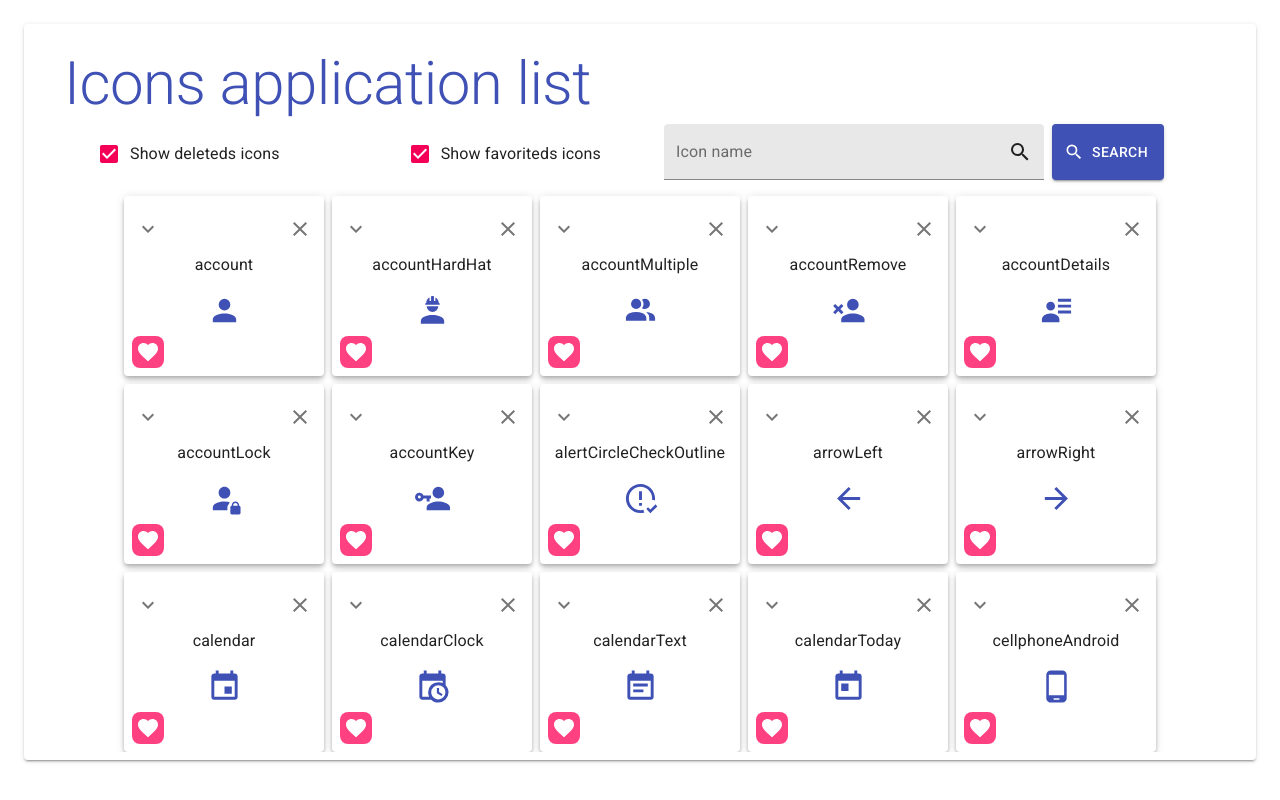
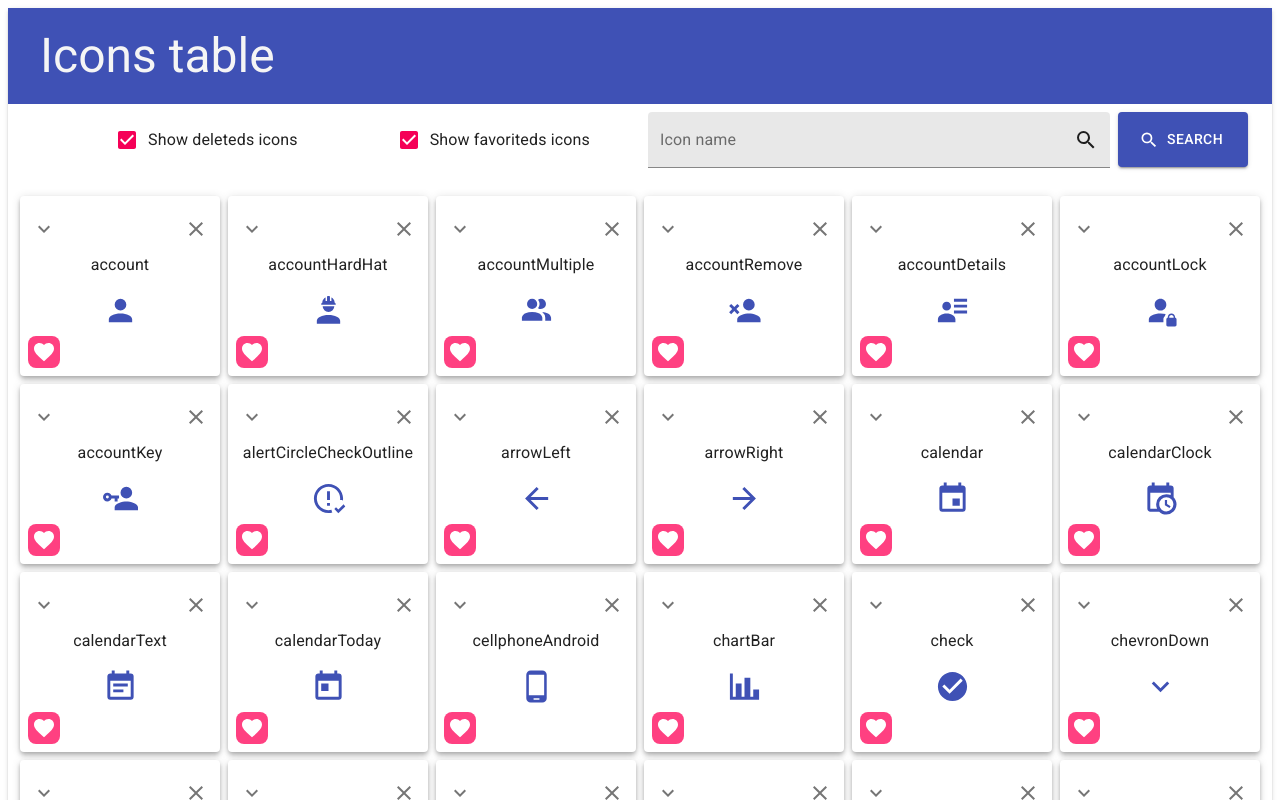
Before and after one commit to Zordanppp/Management-grid-elements, a React (Create React App) app: page / in a window 1280 px wide. Shown: the top 800 px of the page. Built offline with nearby package versions, Linux system fonts and the light colour scheme.

Commit message:
adding Header component and adjust main layout

```diff
--- a/src/App.tsx
+++ b/src/App.tsx
@@ -1,16 +1,12 @@
 import React from 'react';
 
-import Main from './pages/Main';
+import IconsCardsTable from './pages/IconsCardsTable';
 
-import { useStyles } from './styles';
+// import { useStyles } from './styles';
 
-function App() {
-  const classes = useStyles();
-  return (
-    <div className={classes.container}>
-      <Main />
-    </div>
-  );
-}
+const App: React.FC = () => {
+  // const classes = useStyles();
+  return <IconsCardsTable />;
+};
 
 export default App;
--- a/src/components/Card/CardHeader/index.tsx
+++ b/src/components/Card/CardHeader/index.tsx
@@ -39,11 +39,8 @@ const CardHeader: React.FC<CardHeaderProps> = ({
         </IconButton>
       </Tooltip>
       <Tooltip title={deleteds.includes(iconName) ? 'Activate' : 'Deactivate'}>
-        <IconButton>
-          <Icon
-            name={deleteds.includes(iconName) ? 'moonNew' : 'close'}
-            onClick={() => handleDeleteIcon(iconName)}
-          />
+        <IconButton onClick={() => handleDeleteIcon(iconName)}>
+          <Icon name={deleteds.includes(iconName) ? 'moonNew' : 'close'} />
         </IconButton>
       </Tooltip>
     </div>
--- /dev/null
+++ b/src/components/Header/index.tsx
@@ -0,0 +1,24 @@
+import React from 'react';
+
+import Grid from '@material-ui/core/Grid';
+import Typography from '@material-ui/core/Typography';
+
+import { useStyles } from './styles';
+
+interface HeaderProps {
+  title: string;
+}
+
+const Header: React.FC<HeaderProps> = ({ title }) => {
+  const classes = useStyles();
+
+  return (
+    <Grid item className={classes.container}>
+      <Typography variant="h3" className={classes.title}>
+        {title}
+      </Typography>
+    </Grid>
+  );
+};
+
+export default Header;
--- /dev/null
+++ b/src/components/Header/styles.ts
@@ -0,0 +1,18 @@
+import { Theme, makeStyles } from '@material-ui/core/styles';
+
+export const useStyles = makeStyles((theme: Theme) => ({
+  container: {
+    width: '100%',
+    minHeight: '12vh',
+    display: 'flex',
+    alignItems: 'center',
+    justifyContent: 'flex-start',
+    paddingLeft: theme.spacing(2),
+    background: theme.palette.primary.main,
+  },
+
+  title: {
+    margin: theme.spacing(2),
+    color: theme.palette.grey[100],
+  },
+}));
--- a/src/pages/Main/index.tsx
+++ b/src/pages/IconsCardsTable/index.tsx
@@ -11,6 +11,7 @@ import InputAdornment from '@material-ui/core/InputAdornment';
 import Checkbox from '@material-ui/core/Checkbox';
 
 import Icon from 'components/Icon';
+import Header from 'components/Header';
 import Card from 'components/Card';
 
 import svgIcons from 'components/Icon/svgIconPaths';
@@ -19,7 +20,7 @@ import { AvailableIcons } from 'components/Icon/types';
 
 import { useStyles } from './styles';
 
-function App() {
+const IconsCardsTable: React.FC = () => {
   const classes = useStyles();
   const methods = useForm();
 
@@ -53,7 +54,16 @@ function App() {
 
   const Filters = useMemo(
     () => (
-      <Grid container justify="space-between" alignItems="center">
+      <Grid
+        container
+        item
+        xs={12}
+        sm={12}
+        justify="space-between"
+        alignItems="center"
+        className={classes.filters}
+      >
+        <Grid item className={classes.checkboxes} xs={12} sm={6}>
           <Grid className={classes.checkboxShowDeleteds}>
             <Checkbox
               checked={showDeleteds}
@@ -61,6 +71,7 @@ function App() {
             />
             <Typography>Show deleteds icons</Typography>
           </Grid>
+
           <Grid className={classes.checkboxShowDeleteds}>
             <Checkbox
               checked={showFavoriteds}
@@ -68,6 +79,8 @@ function App() {
             />
             <Typography>Show favoriteds icons</Typography>
           </Grid>
+        </Grid>
+        <Grid item className={classes.search} xs={12} sm={6}>
           <form
             className={classes.form}
             onSubmit={methods.handleSubmit(handleSearchIcon)}
@@ -101,12 +114,16 @@ function App() {
             </Grid>
           </form>
         </Grid>
+      </Grid>
     ),
     [
       classes.searchButton,
       classes.searchField,
       classes.form,
       classes.checkboxShowDeleteds,
+      classes.filters,
+      classes.checkboxes,
+      classes.search,
       handleSearchIcon,
       methods,
       showDeleteds,
@@ -116,17 +133,13 @@ function App() {
 
   return (
     <Paper elevation={2} className={classes.container}>
-      <Grid container justify="flex-start">
-        <Typography variant="h2" className={classes.title}>
-          Icons application list
-        </Typography>
-      </Grid>
-
+      <Header title="Icons table" />
       {Filters}
       <Grid container className={classes.iconsBox}>
         {showFavoriteds &&
           favorites.map((iconName) => (
             <Card
+              key={iconName}
               iconName={iconName}
               deleteds={deleteds}
               setDeleteds={setDeleteds}
@@ -140,6 +153,7 @@ function App() {
                 !favorites.includes(iconName) &&
                 !deleteds.includes(iconName) && (
                   <Card
+                    key={iconName}
                     iconName={iconName}
                     deleteds={deleteds}
                     setDeleteds={setDeleteds}
@@ -152,6 +166,7 @@ function App() {
               (iconName) =>
                 !favorites.includes(iconName) && (
                   <Card
+                    key={iconName}
                     iconName={iconName}
                     deleteds={deleteds}
                     setDeleteds={setDeleteds}
@@ -163,6 +178,6 @@ function App() {
       </Grid>
     </Paper>
   );
-}
+};
 
-export default App;
+export default IconsCardsTable;
--- a/src/pages/Main/styles.ts
+++ b/src/pages/IconsCardsTable/styles.ts
@@ -5,39 +5,52 @@ export const useStyles = makeStyles((theme: Theme) => ({
     display: 'flex',
     flexDirection: 'column',
     width: '100%',
-    maxWidth: 1600,
-    height: 720,
-    padding: theme.spacing(1),
-    margin: theme.spacing(2),
-  },
-
-  title: {
-    margin: 16,
-    paddingLeft: 16,
-    height: 60,
-    color: theme.palette.primary.main,
+    paddingBottom: theme.spacing(1),
+    maxWidth: 1650,
+    minHeight: 720,
   },
 
   form: {
-    width: 500,
-    height: 60,
-    marginRight: theme.spacing(10.5),
+    width: '100%',
+    paddingLeft: theme.spacing(1),
+    paddingRight: theme.spacing(2),
+  },
+
+  filters: {
+    maxHeight: 100,
+    padding: theme.spacing(1),
+  },
+
+  checkboxes: {
+    height: '100%',
+    display: 'flex',
+    alignItems: 'center',
+    justifyContent: 'space-evenly',
+  },
+
+  search: {
+    height: '100%',
+    display: 'flex',
+    alignItems: 'center',
+    justifyContent: 'flex-end',
   },
 
   checkboxShowDeleteds: {
     display: 'flex',
     alignItems: 'center',
     justifyContent: 'flex-start',
-    marginLeft: theme.spacing(7),
+    marginLeft: theme.spacing(5),
   },
 
   searchField: {
     flex: 1,
+    width: '100%',
   },
 
   searchButton: {
     marginLeft: theme.spacing(1),
-    height: 56,
+    width: 130,
+    height: 55,
   },
 
   iconsBox: {
@@ -45,6 +58,7 @@ export const useStyles = makeStyles((theme: Theme) => ({
     justifyContent: 'center',
     alignItems: 'center',
     overflowY: 'auto',
+    paddingTop: theme.spacing(2),
     padding: theme.spacing(1),
   },
 }));
--- a/src/styles.ts
+++ b/src/styles.ts
@@ -1,9 +1,5 @@
 import { Theme, makeStyles } from '@material-ui/core/styles';
 
 export const useStyles = makeStyles((theme: Theme) => ({
-  container: {
-    display: 'flex',
-    justifyContent: 'center',
-    alignItems: 'center',
-  },
+  container: {},
 }));
```
Also changed, not shown: 1 other file (tests, documents, lock files or other folders). Lines whose indentation alone changed are shown as unchanged.
